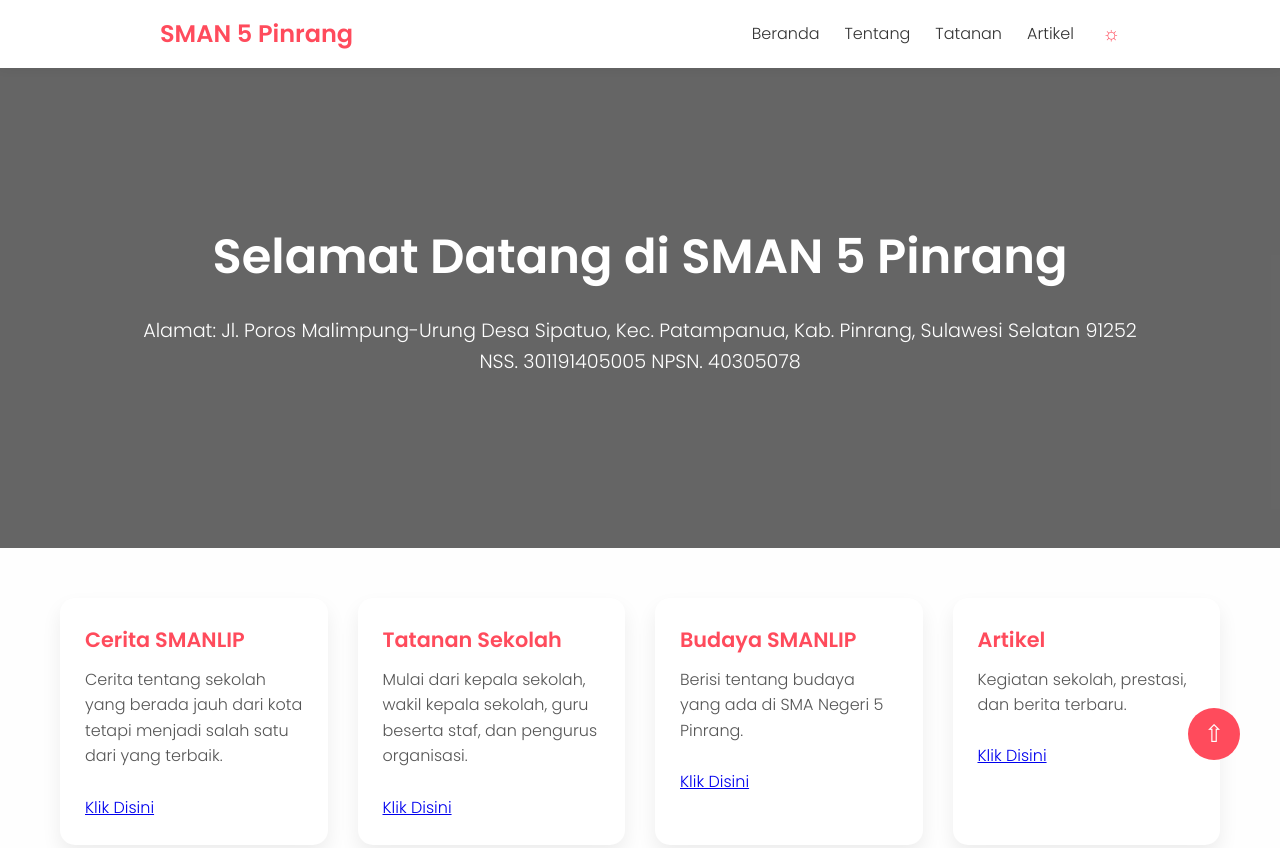
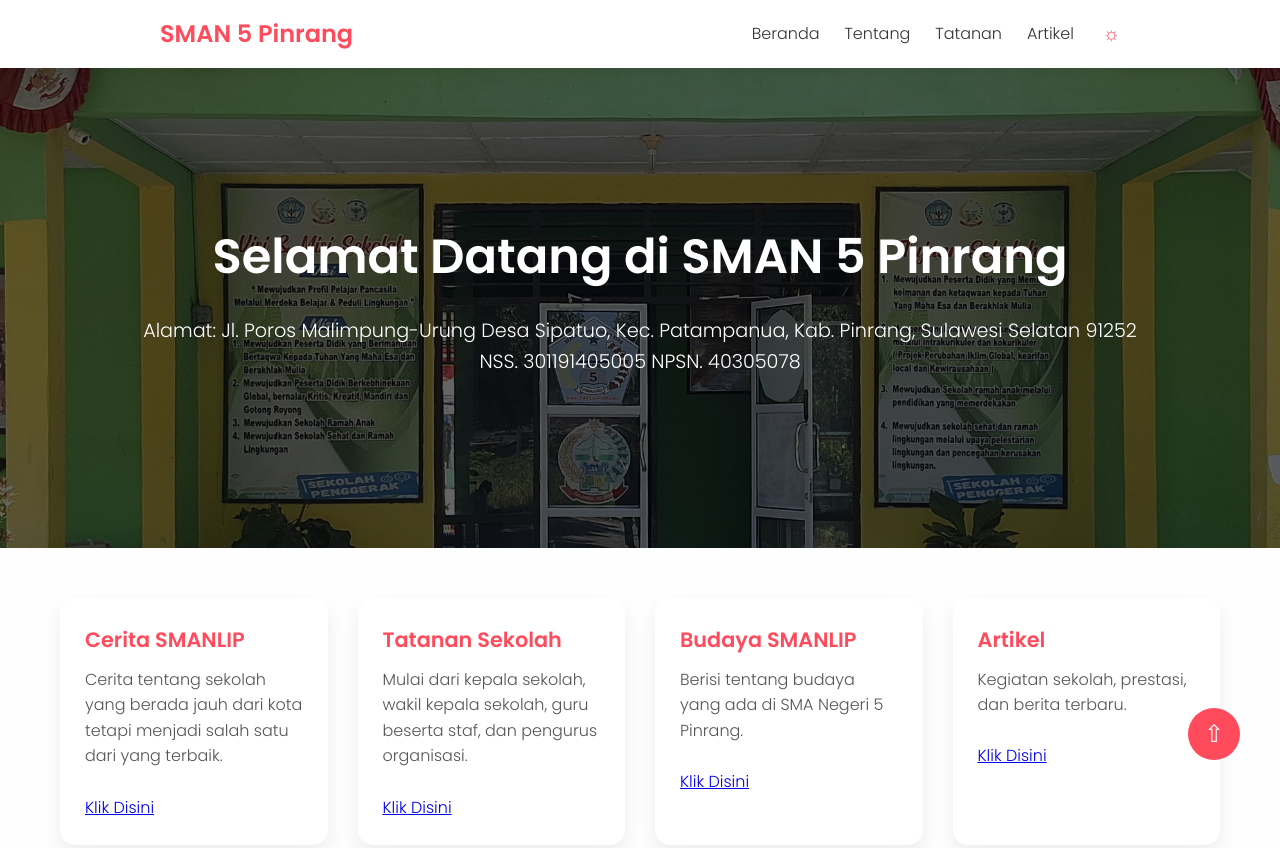
Before and after one commit to AL-Hikmal/web-sekolah, a plain HTML site: page index.html in a window 1280 px wide. Shown: the top 848 px of the page. Drawn offline with Linux system fonts and the light colour scheme; files whose address does not match are found by name.

Commit message:
Update style.css

```diff
--- a/style.css
+++ b/style.css
@@ -210,7 +210,7 @@ html {
      HERO SECTION
   ========================================================== */
 .hero {
-  background:url(Images/image1.jpg) no-repeat center center/cover;
+  background:url(image1.jpg) no-repeat center center/cover;
   height: 60vh;
   display: flex;
   align-items: center;
```
